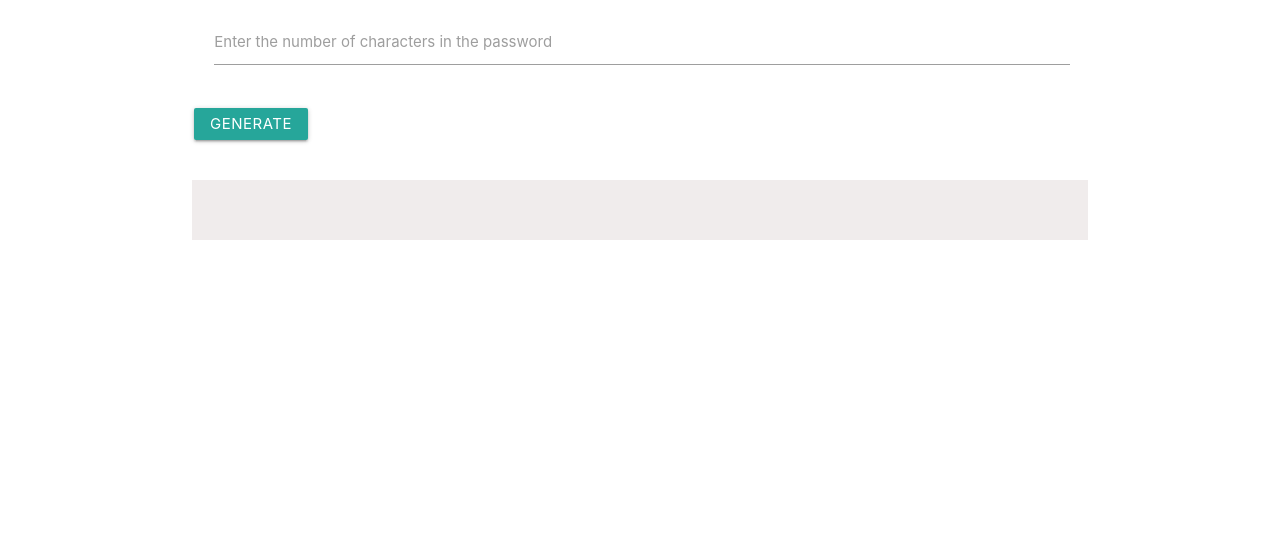
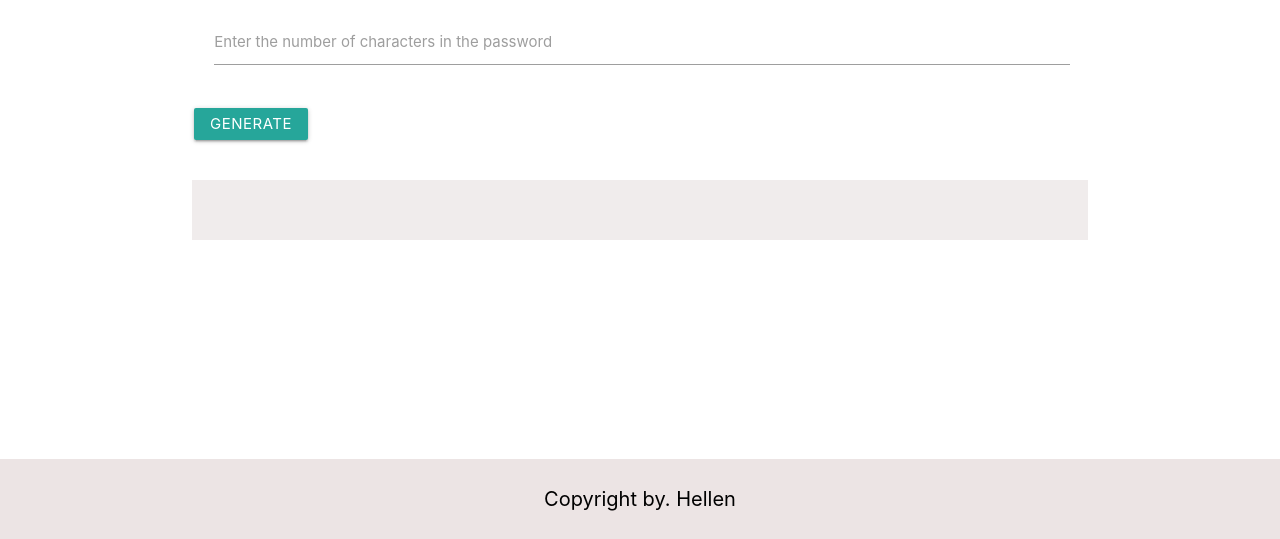
Before and after one commit to HellenWeb/webpack-password, a website built with webpack: page src/index.html in a window 1280 px wide. Shown: the part 261-800 px from the top of the page. Built offline with nearby package versions, Linux system fonts and the light colour scheme.

Commit message:
Add changes in file README.md and fixed bugs

```diff
--- a/src/index.html
+++ b/src/index.html
@@ -52,6 +52,14 @@
 
         </form>
 
+        <div class="footer">
+            <div class="container">
+                <div class="footer__inner">
+                    <a class="footer__title">Copyright by. Hellen</a>
+                </div>
+            </div>
+        </div>
+
 
         <script src="https://cdnjs.cloudflare.com/ajax/libs/materialize/1.0.0/js/materialize.min.js"></script>
     </body>
--- a/src/scss/index.scss
+++ b/src/scss/index.scss
@@ -56,8 +56,8 @@ h1, h2, h3, h4, h5, h6 {
 }
 
 .footer {
-    background: whitesmoke;
-    height: 70px;
+    background: rgb(236, 228, 228);
+    height: 80px;
     position: absolute;
     bottom: 0;
     width: 100%;
```
Also changed, not shown: README.md, src/scss/index.css, 1 other file.
